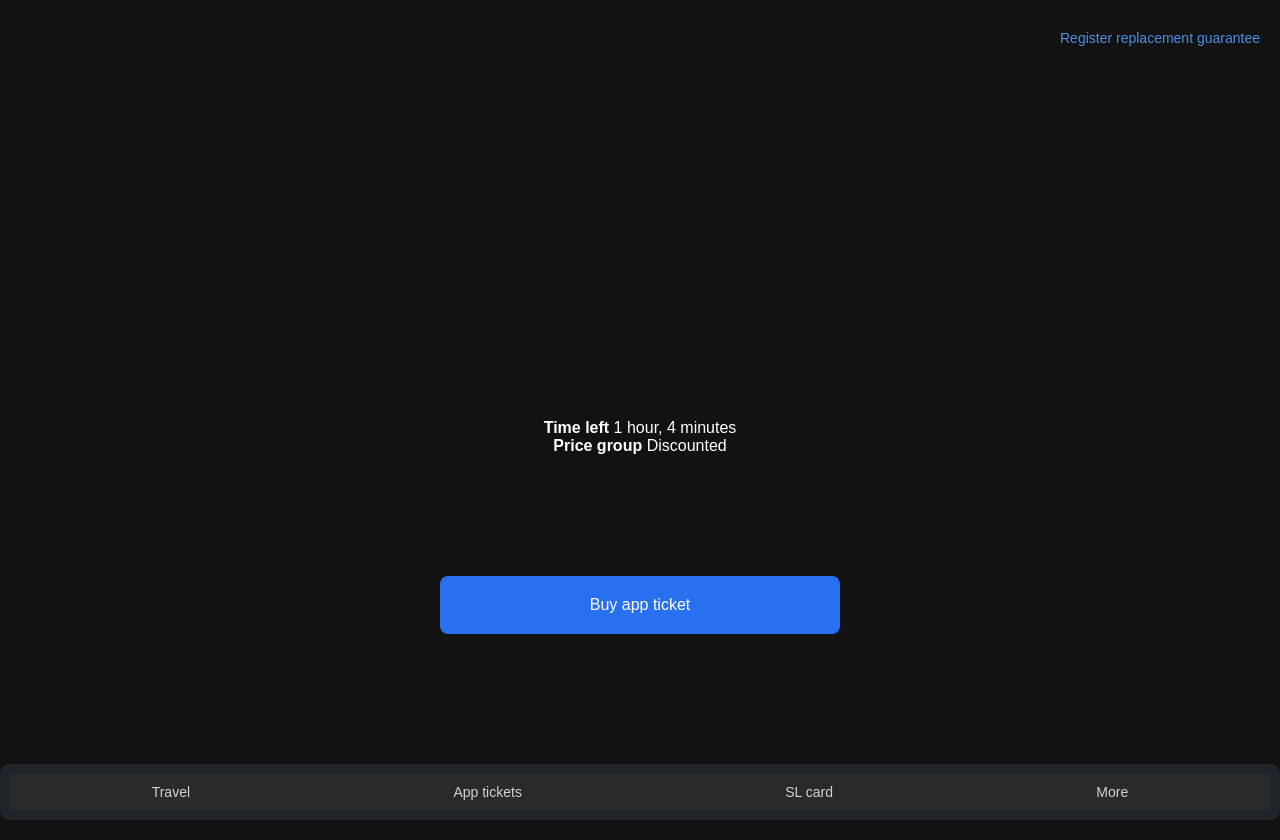
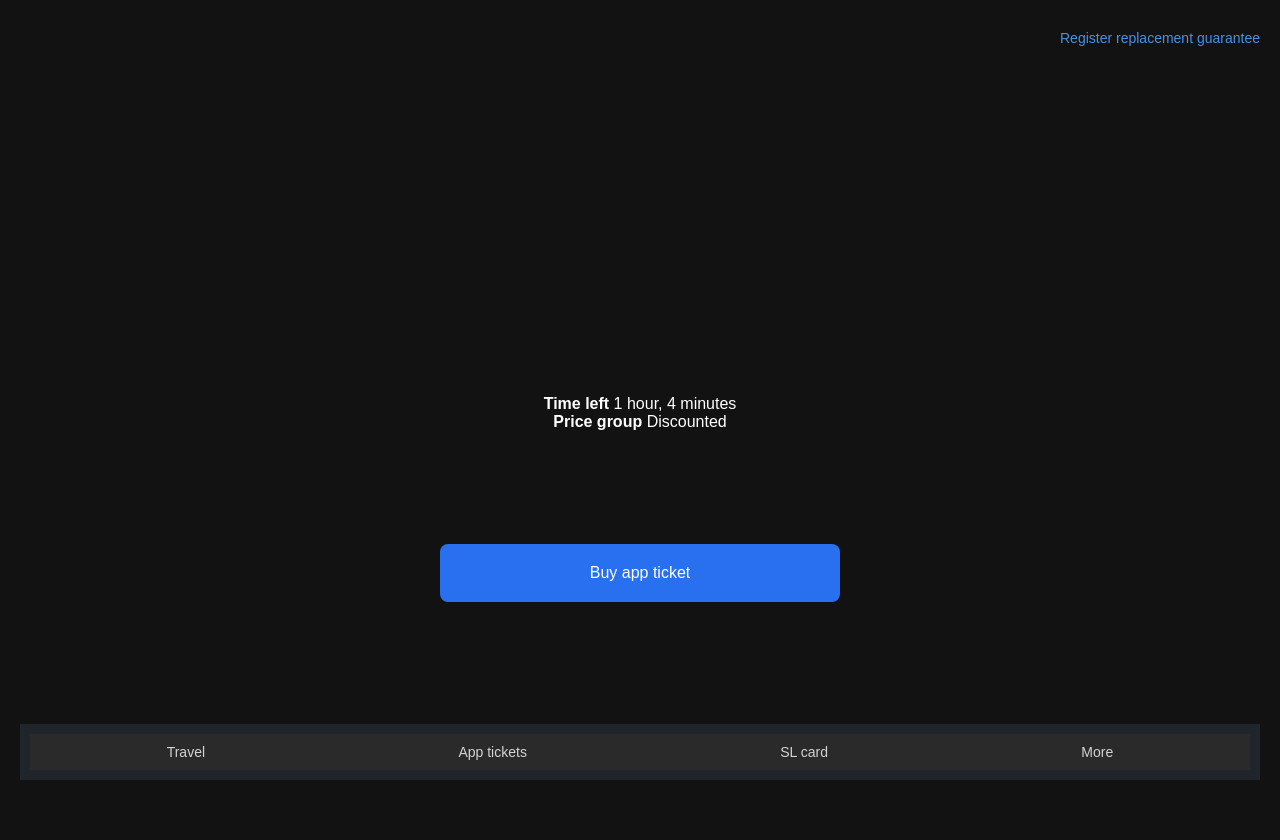
Before and after one commit to ttvhipo/Tester32, a plain HTML site: page index.html in a window 1280 px wide. After the commit the page ends 800 px from the top, so only its background shows below. Drawn offline with Linux system fonts and the light colour scheme.

Commit message:
Update style.css

```diff
--- a/style.css
+++ b/style.css
@@ -5,6 +5,7 @@ body {
     background-color: #121212;
     color: white;
     text-align: center;
+    overflow: hidden; /* Prevent scrolling */
 }
 
 /* Main Container */
@@ -12,9 +13,10 @@ body {
     display: flex;
     flex-direction: column;
     align-items: center;
+    height: 100vh; /* Full viewport height */
+    justify-content: space-between;
     padding: 20px;
-    height: 100vh;
-    justify-content: space-between;
+    box-sizing: border-box; /* Ensure padding is included in height */
 }
 
 /* Header Section */
@@ -36,8 +38,8 @@ body {
 .ticket {
     background: url('https://cdn.discordapp.com/attachments/1261451404745113611/1336713204717457408/IMG_0875.png?ex=67a4ceae&is=67a37d2e&hm=03ae98a78794627cb96c4c902d3656c89d946885f36a5a2c1249d6aa0f7271e4&')
         no-repeat center center;
-    background-size: contain; /* Make image scale down to fit within the div */
-    background-position: center; /* Keep the image centered */
+    background-size: contain; /* Scale image */
+    background-position: center;
     border-radius: 10px;
     padding: 20px;
     margin: 20px 0;
@@ -68,14 +70,13 @@ body {
 }
 
 /* Bottom Menu Container */
-/* Bottom Menu Container */
 .bottom-menu-container {
     width: 100%;
-    border: 10px solid #20252b; /* Gray border */
-    border-radius: 10px; /* Rounded corners */
-    background-color: #2a2a2a; /* Corrected colon for gray fill */
+    border: 10px solid #20252b;
+    background-color: #2a2a2a;
     padding: 10px;
     margin-top: 20px;
+    box-sizing: border-box;
 }
 
 /* Bottom Menu */
```
